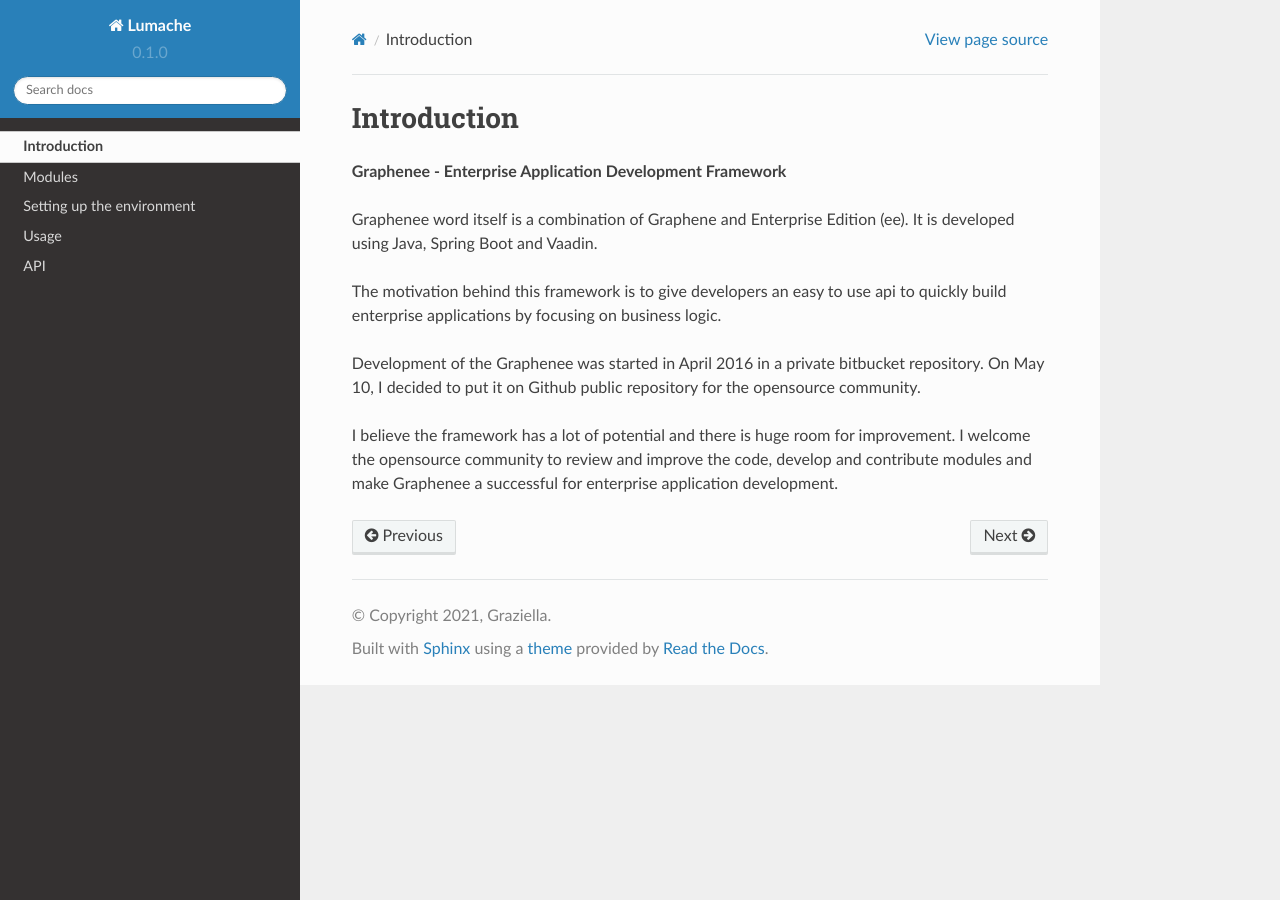
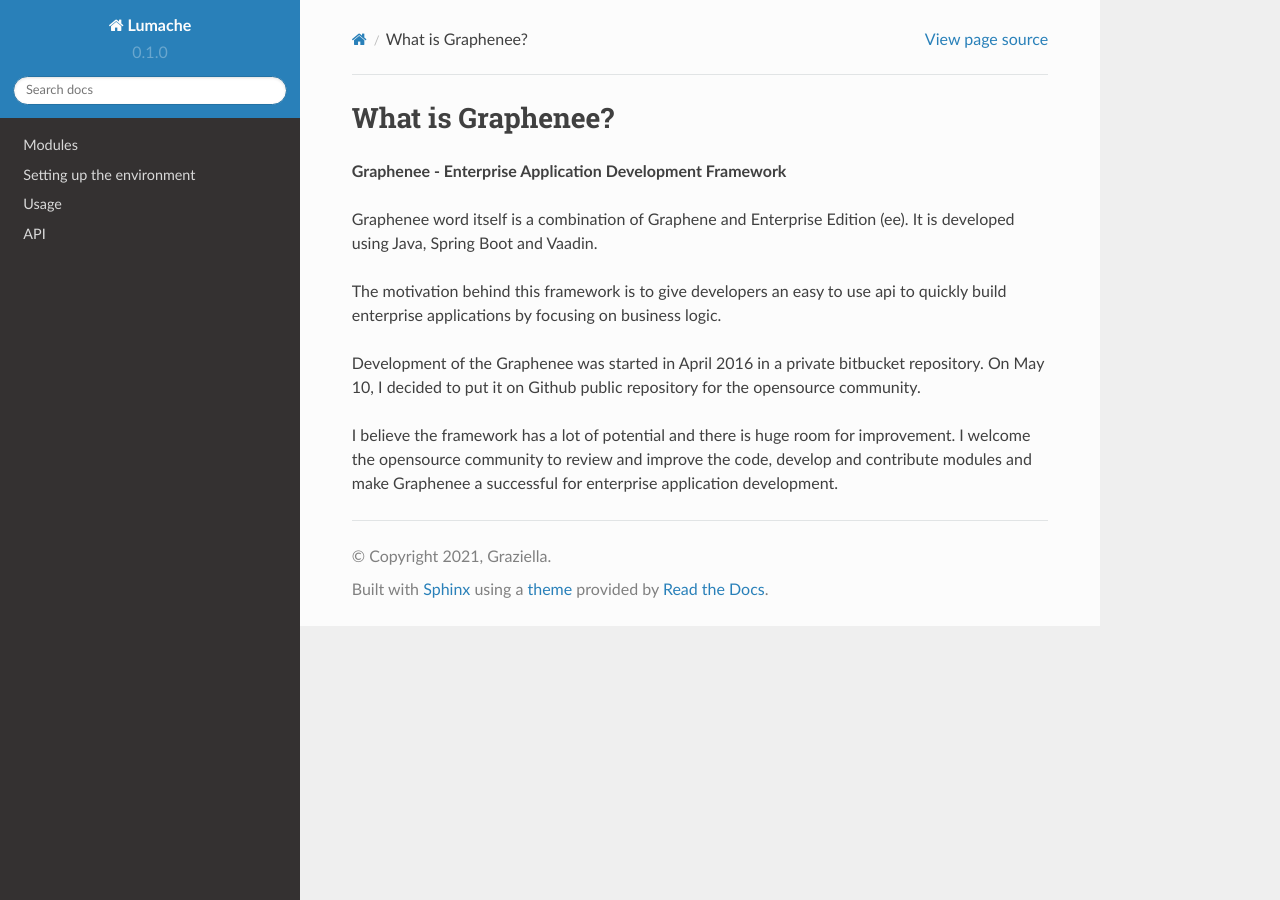
Before and after one commit to subanzafar/rtd-tutorial, a Sphinx documentation site: the page built from docs/source/whatis.rst, in a window 1280 px wide. Built offline with Sphinx 7.4.7 and the Read the Docs theme 2.0.0, drawn with Linux system fonts in a browser that asks for light colours; pages that are not in the unit, such as notebooks, are missing from menus.

Commit message:
Update and rename introduction.rst to whatis.rst

```diff
--- a/docs/source/introduction.rst
+++ b/docs/source/whatis.rst
@@ -1,4 +1,4 @@
-Introduction
+What is Graphenee?
 ============
 **Graphenee - Enterprise Application Development Framework**
 
```
